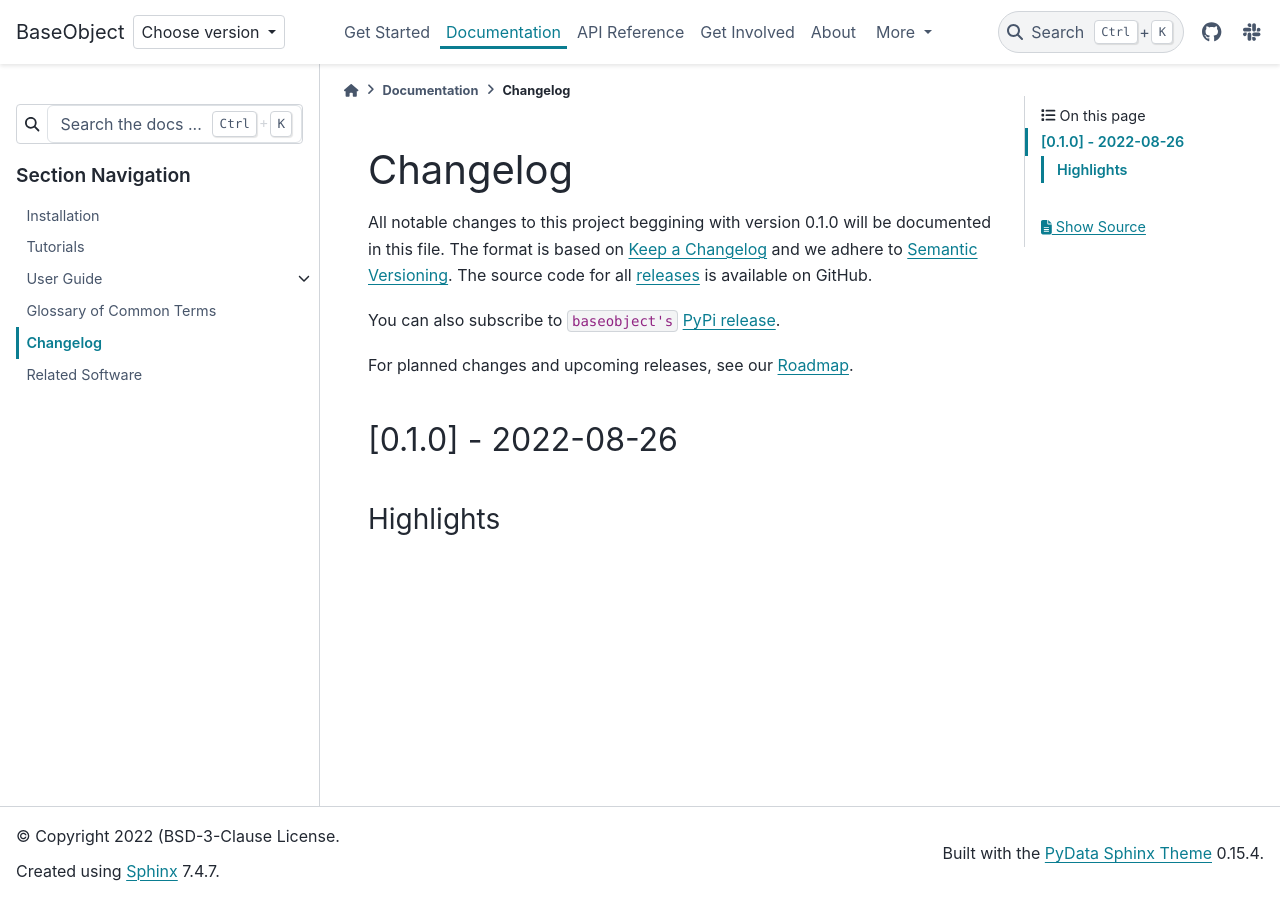
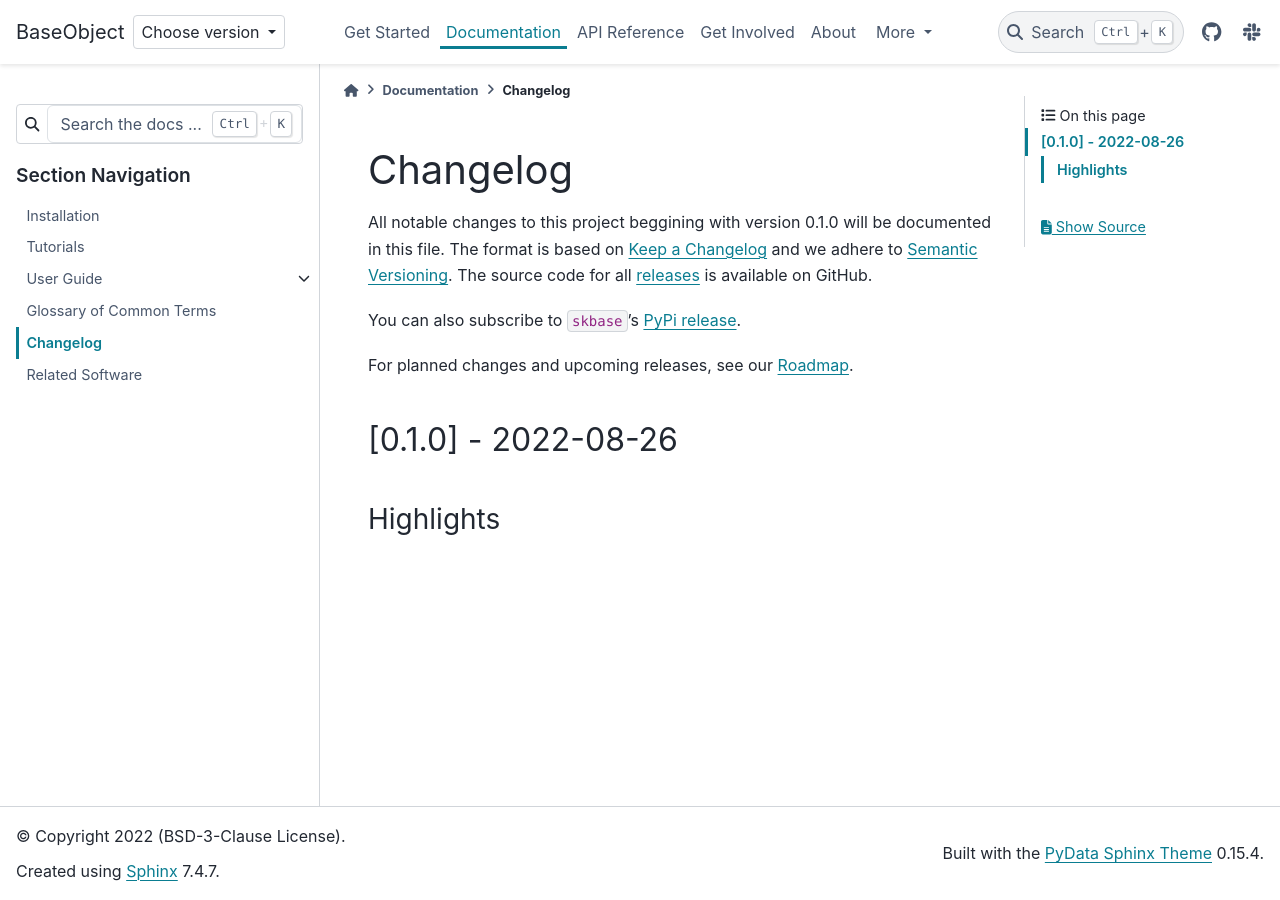
Before and after one commit to sktime/skbase, a Sphinx documentation site: the page built from docs/source/user_documentation/changelog.rst, in a window 1280 px wide. Built offline with Sphinx 7.4.7 and the PyData theme 0.15.4, drawn with Linux system fonts in a browser that asks for light colours; comment, search, counter and statistics services are not loaded.

Commit message:
rename refs

```diff
--- a/docs/source/about/governance.rst
+++ b/docs/source/about/governance.rst
@@ -197,7 +197,7 @@
 Acknowledging contributions
 ===========================
 
-The ``baseobject`` project values all kinds of contributions and the
+The ``skbase`` project values all kinds of contributions and the
 development team is committed to recognising each of them fairly.
 
 The project follows the `all-contributors <https://allcontributors.org>`_
--- a/docs/source/conf.py
+++ b/docs/source/conf.py
@@ -25,17 +25,17 @@
     pass
     # sys.path.insert(0, os.path.abspath("../.."))
 
-# import baseobject
+# import skbase
 
 # -- Project information -----------------------------------------------------
 
-project = "baseobject"
-copyright = "2022 (BSD-3-Clause License"
-author = "BaseObject Developers"
+project = "skbase"
+copyright = "2022 (BSD-3-Clause License)"
+author = "skbase Developers"
 
 
 # The full version, including alpha/beta/rc tags
-# release = baseobject.__version__
+# release = skbase.__version__
 
 # -- General configuration ---------------------------------------------------
 
@@ -135,14 +135,14 @@
         import os
 
         fn = inspect.getsourcefile(obj)
-        fn = os.path.relpath(fn, start=os.path.dirname(baseobject.__file__))
+        fn = os.path.relpath(fn, start=os.path.dirname(skbase.__file__))
         source, lineno = inspect.getsourcelines(obj)
         return fn, lineno, lineno + len(source) - 1
 
     if domain != "py" or not info["module"]:
         return None
     try:
-        filename = "baseobject/%s#L%d-L%d" % find_source()
+        filename = "skbase/%s#L%d-L%d" % find_source()
     except Exception:
         filename = info["module"].replace(".", "/") + ".py"
     return "https://github.com/sktime/baseobject/blob/{version_match}/{filename}"
@@ -166,7 +166,7 @@
 # If it is an integer, we're in a PR build and the version isn't correct.
 if not version_match or version_match.isdigit():
     # For local development, infer the version to match from the package.
-    release = "0.1.0"  # baseobject.__version__
+    release = "0.2.0"  # skbase.__version__
     if "dev" in release:
         version_match = "latest"
         # We want to keep the relative reference if we are in dev mode
@@ -273,7 +273,7 @@
 current_file = "{{ env.doc2path( env.docname, base=None) }}"
 
 # make sure Binder points to latest stable release, not main
-binder_base = "https://mybinder.org/v2/gh//baseobject/"
+binder_base = "https://mybinder.org/v2/gh//skbase/"
 binder_url = binder_base + f"{version_match}?filepath={current_file}"
 nbsphinx_prolog = f"""
 .. |binder| image:: https://mybinder.org/badge_logo.svg
--- a/docs/source/user_documentation/changelog.rst
+++ b/docs/source/user_documentation/changelog.rst
@@ -9,7 +9,7 @@
 code for all `releases <https://github.com/sktime/baseobject/releases>`_
 is available on GitHub.
 
-You can also subscribe to ``baseobject's``
+You can also subscribe to ``skbase``'s
 `PyPi release <https://libraries.io/pypi/baseobject>`_.
 
 For planned changes and upcoming releases, see our :ref:`roadmap`.
--- a/docs/source/user_documentation/user_guide.rst
+++ b/docs/source/user_documentation/user_guide.rst
@@ -38,7 +38,7 @@
     Overview
     ^^^^^^^^
 
-    Get an overview of ``baseobject``'s interfaces and design patterns.
+    Get an overview of ``skbase``'s interfaces and design patterns.
 
     +++
 
```
Also changed, not shown: 4 other files.
